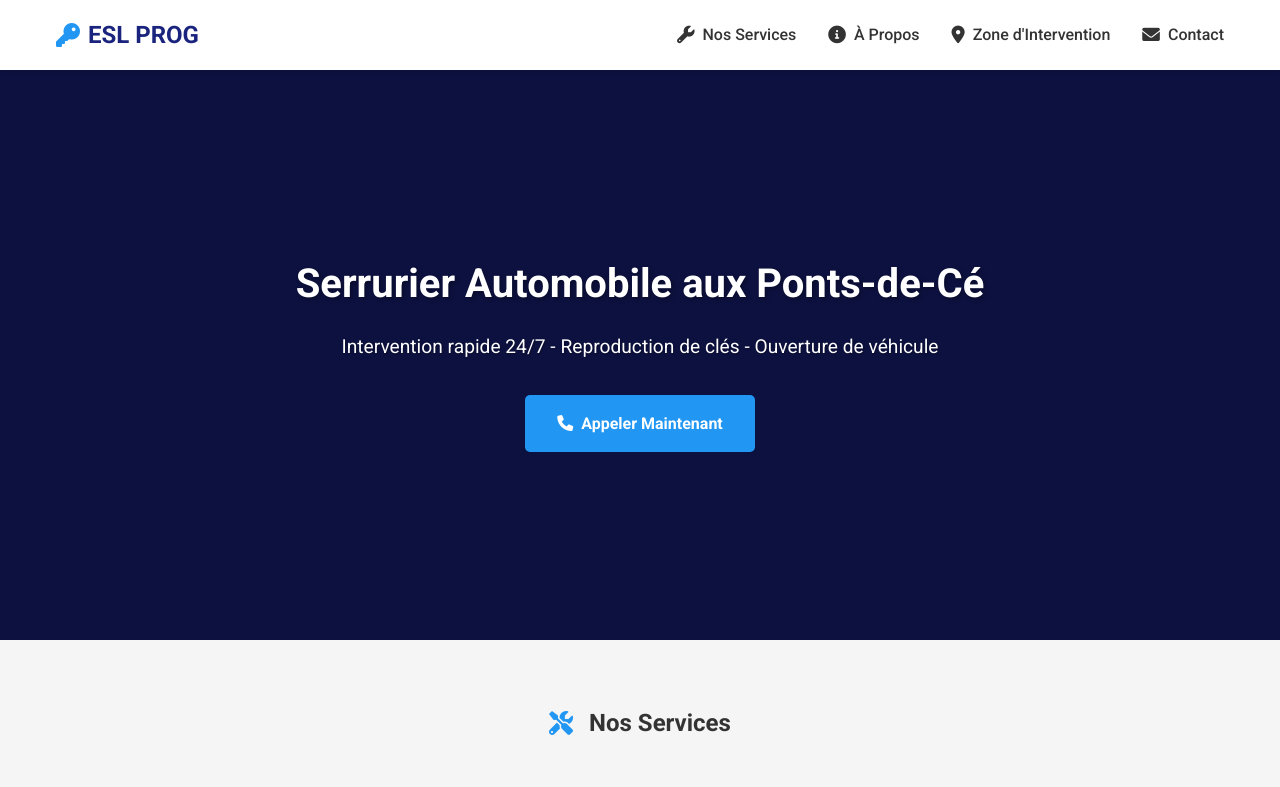
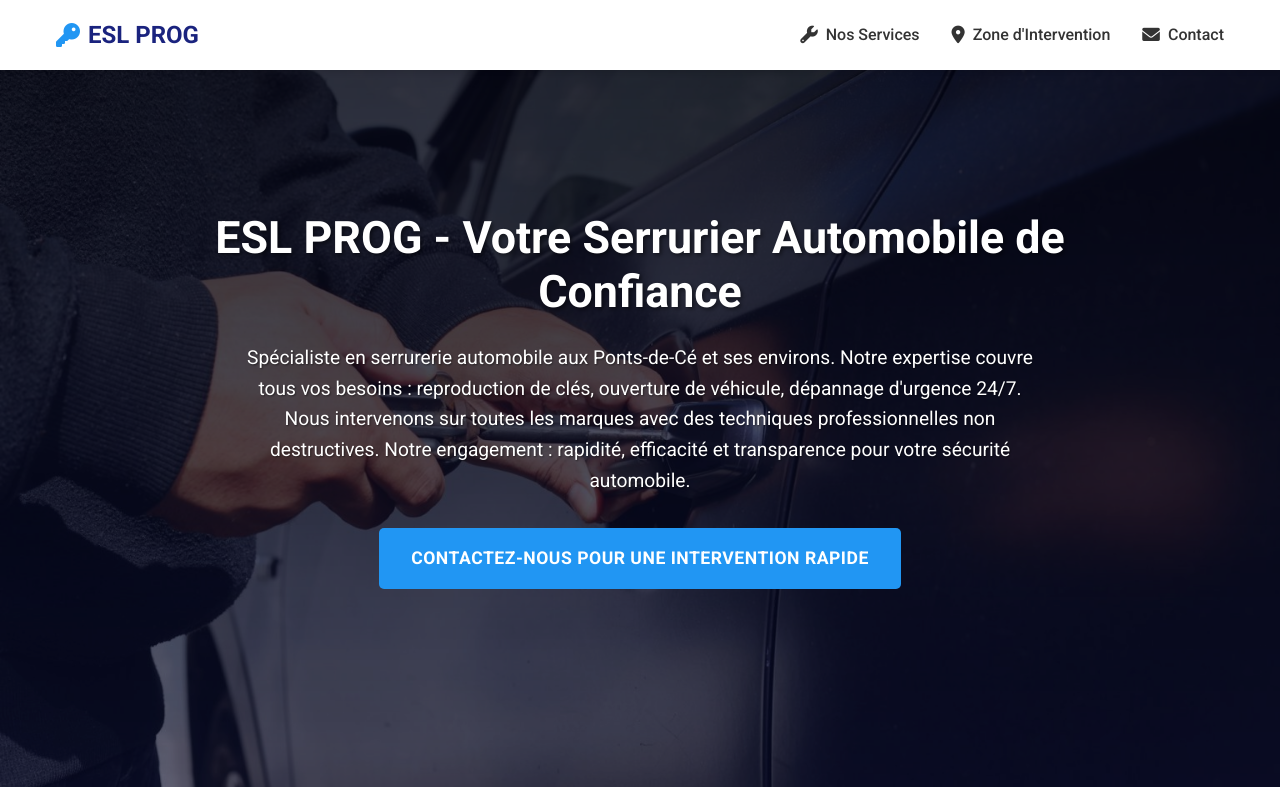
Before and after one commit to ekacel1/ESL_PROG, a plain HTML site: page index.html in a window 1280 px wide. Shown: the top 787 px of the page. Drawn offline with Linux system fonts and the light colour scheme.

Commit message:
Add files via upload

```diff
--- a/css/style.css
+++ b/css/style.css
@@ -85,62 +85,99 @@ body {
 /* Hero Section */
 .hero {
   position: relative;
-  padding: 8rem 2rem 4rem;
-  background-color: var(--primary-color);
-  color: var(--white);
-  text-align: center;
-  min-height: 80vh;
+  height: 100vh;
   display: flex;
   align-items: center;
+  text-align: center;
+  color: white;
   overflow: hidden;
+  background-color: #1a237e;  /* Couleur de fond au cas où l'image ne charge pas */
 }
 
 .hero-overlay {
   position: absolute;
   top: 0;
   left: 0;
-  right: 0;
-  bottom: 0;
-  background-color: rgba(0, 0, 0, 0.5);
+  width: 100%;
+  height: 100%;
+  background-size: cover;
+  background-position: center;
+  background-repeat: no-repeat;
+  opacity: 0.6;
+  background-image: url('../images/securite-de-voiture-conseils-pour-vous-eviter-le-vol-de-votre-vehicule-1536x1024.jpg');
+}
+
+.hero::before {
+  content: '';
+  position: absolute;
+  top: 0;
+  left: 0;
+  width: 100%;
+  height: 100%;
+  background: linear-gradient(rgba(0, 0, 0, 0.7), rgba(0, 0, 0, 0.4));
   z-index: 1;
 }
 
 .hero .container {
   position: relative;
   z-index: 2;
+  max-width: 1000px;
+  margin: 0 auto;
+  padding: 2rem;
 }
 
 .hero h1 {
-  font-size: 2.5rem;
-  margin-bottom: 1rem;
-  text-shadow: 2px 2px 4px rgba(0,0,0,0.3);
+  font-size: 2.8em;
+  margin-bottom: 1.5rem;
+  text-shadow: 2px 2px 4px rgba(0, 0, 0, 0.5);
+  font-weight: 700;
+  line-height: 1.2;
 }
 
 .hero p {
-  font-size: 1.2rem;
+  font-size: 1.2em;
+  line-height: 1.6;
   margin-bottom: 2rem;
-  text-shadow: 1px 1px 2px rgba(0,0,0,0.3);
+  text-shadow: 1px 1px 2px rgba(0, 0, 0, 0.5);
+  max-width: 800px;
+  margin-left: auto;
+  margin-right: auto;
 }
 
 .cta-button {
-  display: inline-flex;
-  align-items: center;
-  gap: 0.5rem;
+  display: inline-block;
   padding: 1rem 2rem;
   background-color: var(--accent-color);
-  color: var(--white);
+  color: white;
   text-decoration: none;
   border-radius: 5px;
   font-weight: 600;
-  transition: var(--transition);
-  border: none;
-  cursor: pointer;
+  font-size: 1.1em;
+  transition: all 0.3s ease;
+  text-transform: uppercase;
+  letter-spacing: 0.5px;
 }
 
 .cta-button:hover {
+  background-color: #1976d2;
   transform: translateY(-2px);
-  box-shadow: 0 4px 8px rgba(0,0,0,0.2);
-  background-color: #1976d2;
+  box-shadow: 0 4px 8px rgba(0, 0, 0, 0.2);
+}
+
+@media (max-width: 768px) {
+  .hero h1 {
+    font-size: 2em;
+  }
+
+  .hero p {
+    font-size: 1em;
+    padding: 0 1rem;
+  }
+
+  .cta-button {
+    padding: 0.8rem 1.5rem;
+    font-size: 1em;
+  }
 }
 
 /* Services Section */
@@ -362,11 +399,17 @@ body {
   }
 
   .hero h1 {
-    font-size: 2rem;
+    font-size: 2em;
   }
 
   .hero p {
-    font-size: 1rem;
+    font-size: 1em;
+    padding: 0 1rem;
+  }
+
+  .cta-button {
+    padding: 0.8rem 1.5rem;
+    font-size: 1em;
   }
 
   .call-button-mobile {
--- a/index.html
+++ b/index.html
@@ -49,7 +49,6 @@
             </a>
             <div class="nav-menu">
                 <a href="#services" class="nav-link"><i class="fas fa-wrench"></i> Nos Services</a>
-                <a href="#about" class="nav-link"><i class="fas fa-info-circle"></i> À Propos</a>
                 <a href="#zone" class="nav-link"><i class="fas fa-map-marker-alt"></i> Zone d'Intervention</a>
                 <a href="#contact" class="nav-link"><i class="fas fa-envelope"></i> Contact</a>
             </div>
@@ -58,13 +57,11 @@
 
     <!-- Hero Section -->
     <section class="hero">
-        <div class="hero-overlay"></div>
+        <div class="hero-overlay" style="background-image: url('images/securite-de-voiture-conseils-pour-vous-eviter-le-vol-de-votre-vehicule-1536x1024.jpg');"></div>
         <div class="container">
-            <h1 class="animate-on-scroll">Serrurier Automobile aux Ponts-de-Cé</h1>
-            <p class="animate-on-scroll">Intervention rapide 24/7 - Reproduction de clés - Ouverture de véhicule</p>
-            <a href="tel:0786174882" class="cta-button animate-on-scroll">
-                <i class="fas fa-phone"></i> Appeler Maintenant
-            </a>
+            <h1>ESL PROG - Votre Serrurier Automobile de Confiance</h1>
+            <p>Spécialiste en serrurerie automobile aux Ponts-de-Cé et ses environs. Notre expertise couvre tous vos besoins : reproduction de clés, ouverture de véhicule, dépannage d'urgence 24/7. Nous intervenons sur toutes les marques avec des techniques professionnelles non destructives. Notre engagement : rapidité, efficacité et transparence pour votre sécurité automobile.</p>
+            <a href="#contact" class="cta-button">Contactez-nous pour une intervention rapide</a>
         </div>
     </section>
 
```
Also changed, not shown: images/securite-de-voiture-conseils-pour-vous-eviter-le-vol-de-votre-vehicule-1536x1024.jpg (added).
